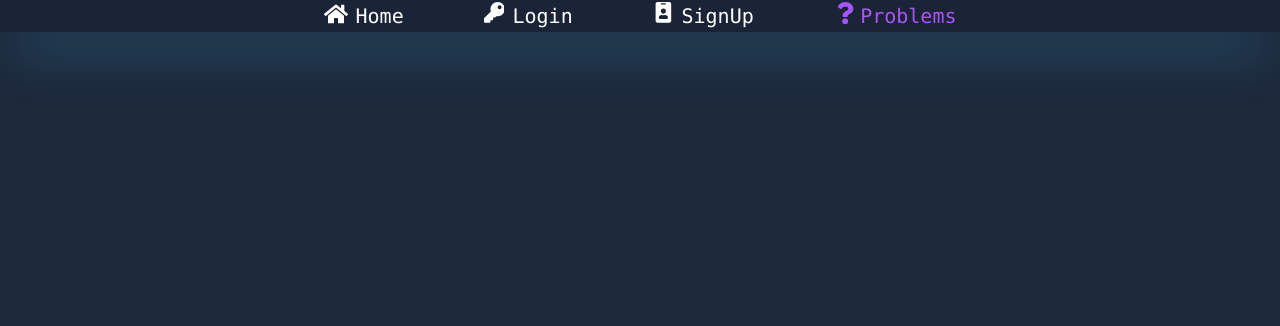
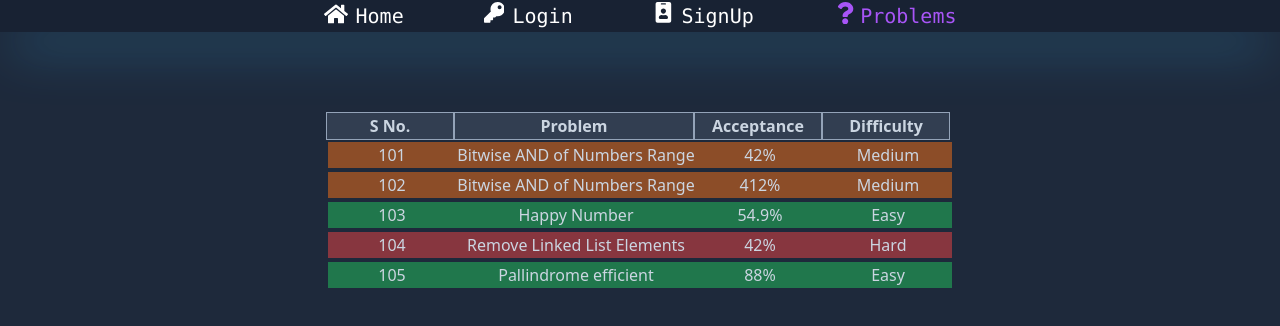
Before and after one commit to hkirat/react-assignment, a React (Vite) app: page /problems/all in a window 1280 px wide. Shown: the top 326 px of the page. Built offline with nearby package versions, Linux system fonts and the light colour scheme.

Commit message:
added all-problems page and dynamic problem page

```diff
--- a/index.html
+++ b/index.html
@@ -4,7 +4,7 @@
     <meta charset="UTF-8" />
     <link rel="icon" type="image/svg+xml" href="/vite.svg" />
     <meta name="viewport" content="width=device-width, initial-scale=1.0" />
-    <title>Vite + React</title>
+    <title>YouCode</title>
   </head>
   <body>
     <div id="root"></div>
--- a/src/App.jsx
+++ b/src/App.jsx
@@ -5,32 +5,7 @@ import SignUp from './pages/SignUp'
 import AllProb from './pages/AllProb'
 import ProbTemp from './pages/ProbTemp'
 
-/*
- * Temporary problems array schema
- */
-const problems = [{
-    id: 1,
-    title: "201. Bitwise AND of Numbers Range",
-    difficulty: "Medium",
-    acceptance: "42%"
-},{
-    id: 2,
-    title: "201. Bitwise AND of Numbers Range",
-    difficulty: "Medium",
-    acceptance: "412%"
-},
-    {
-        id: 3,
-        title: "202. Happy Number",
-        difficulty: "Easy",
-        acceptance: "54.9%"
-    },
-    {
-        id: 4,
-        title: "203. Remove Linked List Elements",
-        difficulty: "Hard",
-        acceptance: "42%"
-    }];
+
 
 
 function App() {
@@ -63,22 +38,4 @@ function App() {
 
 
 
-// A demo component
-function ProblemStatement(props) {
-    const title = props.title;
-    const acceptance = props.acceptance;
-    const difficulty = props.difficulty;
-
-    return <tr>
-        <td>
-            {title}
-        </td>
-        <td>
-            {acceptance}
-        </td>
-        <td>
-            {difficulty}
-        </td>
-    </tr>
-}
 export default App
--- a/src/pages/AllProb.jsx
+++ b/src/pages/AllProb.jsx
@@ -2,6 +2,97 @@ import './../index.css'
 import { FaHome, FaKey, FaIdBadge, FaQuestion } from 'react-icons/fa';
 
 export default function AllProb() {
+
+    /*
+ * Temporary problems array schema
+ */
+const problems = [{
+    id: 101,
+    title: "Bitwise AND of Numbers Range",
+    difficulty: "Medium",
+    acceptance: "42%"
+},{
+    id: 102,
+    title: "Bitwise AND of Numbers Range",
+    difficulty: "Medium",
+    acceptance: "412%"
+},
+    {
+        id: 103,
+        title: "Happy Number",
+        difficulty: "Easy",
+        acceptance: "54.9%"
+    },
+    {
+        id: 104,
+        title: "Remove Linked List Elements",
+        difficulty: "Hard",
+        acceptance: "42%"
+    },
+    {
+        id: 105,
+        title: "Pallindrome efficient",
+        difficulty: "Easy",
+        acceptance: "88%"
+    }
+];
+
+    function Color(diff){
+        if(diff==='Easy') {
+            return 'bg-green-500/50'
+        }
+        else if(diff==='Medium'){
+            return 'bg-orange-500/50'
+        }
+        else{
+            return 'bg-red-500/50'
+        }
+    }
+
+    function ProblemStatement(props) {
+        const title = props.title;
+        const acceptance = props.acceptance;
+        const difficulty = props.difficulty;
+        const id = props.id;
+        const txt = '/problems/id/'+id
+
+
+
+
+        return <div className='p-0.5'>
+
+                <tr className={Color(difficulty)}>
+                    <td className='w-32 justify-center inline-flex'>
+                        {id}
+                    </td>
+                    <td className='w-60 justify-center inline-flex'>
+                        <a href={txt}>{title}</a>
+                    </td>
+                <td className='w-32 justify-center inline-flex'>
+                {acceptance}
+            </td>
+            <td className='w-32 justify-center inline-flex'>
+                {difficulty}
+            </td>
+        </tr>
+
+
+
+
+
+
+
+
+
+
+
+        </div>
+
+
+    }
+
+
+
 
     return (
         <div className='bg-slate-800 h-screen w-screen mx-auto'>
@@ -11,6 +102,38 @@ export default function AllProb() {
             <span className=" cursor-pointer flex flex-row text-white hover:text-orange-500 font-mono transition ease-in-out duration-300 text-xl  space-x-2"><FaIdBadge size="1.3rem"/><a href='/signup'>SignUp</a></span>
             <span className=" cursor-pointer flex flex-row text-purple-500 font-mono  transition ease-in-out duration-300 text-xl  space-x-1"><FaQuestion size="1.4rem"/><a href='#'>Problems</a></span>
         </nav>
+
+        <div className='flex flex-col my-20 place-items-start max-w-fit mx-auto text-slate-300 '>
+        <table>
+        <thead >
+            <tr className='bg-slate-600/50'>
+                <th className='w-32 justify-center inline-flex border border-collapse border-slate-400'>
+                    S No.
+                </th>
+                <th className='w-60 justify-center inline-flex border border-collapse border-slate-400'>
+                    Problem
+                </th>
+                <th className='w-32 justify-center inline-flex border border-collapse border-slate-400'>
+                    Acceptance
+                </th>
+                <th className='w-32 justify-center inline-flex border border-collapse border-slate-400'>
+                    Difficulty
+                </th>
+            </tr>
+            </thead>
+            </table>
+            {problems.map(prob => <ProblemStatement id={prob.id} title={prob.title} acceptance={prob.acceptance} difficulty={prob.difficulty} /> )}
+
+
+
+
+
+
+        </div>
+
+
+
+
 
 
 
--- a/src/pages/ProbTemp.jsx
+++ b/src/pages/ProbTemp.jsx
@@ -1,7 +1,79 @@
+import {BrowserRouter, Routes, Route, useParams} from 'react-router-dom'
+import './../index.css'
+import { FaHome, FaKey, FaIdBadge, FaQuestion } from 'react-icons/fa';
+
 export default function ProbTemp() {
 
+    const problems = [{
+        id: 101,
+        title: "Bitwise AND of Numbers Range",
+        difficulty: "Medium",
+        acceptance: "42%"
+    },{
+        id: 102,
+        title: "Bitwise AND of Numbers Range",
+        difficulty: "Medium",
+        acceptance: "412%"
+    },
+        {
+            id: 103,
+            title: "Happy Number",
+            difficulty: "Easy",
+            acceptance: "54.9%"
+        },
+        {
+            id: 104,
+            title: "Remove Linked List Elements",
+            difficulty: "Hard",
+            acceptance: "42%"
+        },
+        {
+            id: 105,
+            title: "Pallindrome efficient",
+            difficulty: "Easy",
+            acceptance: "88%"
+        }
+    ];
+
+    let {id} = useParams();
+
+    const d = problems.find(function hello(elem){return elem.id == id} )
+
+
+
+
+
+
+
+
+
+
+
     return (
-        <h1 style={{color: "red"}}>ProbTemp Page</h1>
+        <div className='bg-slate-800 h-screen w-screen mx-auto'>
+        <nav className='flex flex-row justify-center place-items-center w-full h-8 transition ease-in-out duration-300 bg-slate-900/40 hover:bg-slate-900/25 mx-auto shadow-2xl shadow-sky-400/75 space-x-20'>
+            <span className="  cursor-pointer flex flex-row text-white hover:text-red-500 font-mono text-xl space-x-2 "><FaHome size="1.5rem" /><a href='/'>Home</a></span>
+            <span className=" cursor-pointer flex flex-row text-white hover:text-green-500 font-mono  transition ease-in-out duration-300 text-xl  space-x-2"><FaKey size="1.3rem"/><a href='/login'>Login</a></span>
+            <span className=" cursor-pointer flex flex-row text-white hover:text-orange-500 font-mono transition ease-in-out duration-300 text-xl  space-x-2"><FaIdBadge size="1.3rem"/><a href='/signup'>SignUp</a></span>
+            <span className=" cursor-pointer flex flex-row text-purple-500 font-mono  transition ease-in-out duration-300 text-xl  space-x-1"><FaQuestion size="1.4rem"/><a href='/problems/all'>Problems</a></span>
+        </nav>
+
+        <div className='my-20 text-slate-400  mx-8 border-2 border-purple-500'>
+            <h1 className='font-bold text-4xl'>Problem #{d.id}</h1>
+            <h2 className='font-bold text-xl'>{d.title}</h2>
+
+
+
+
+
+
+        </div>
+
+        </div>
+
+
+
+
 
 
 
```
